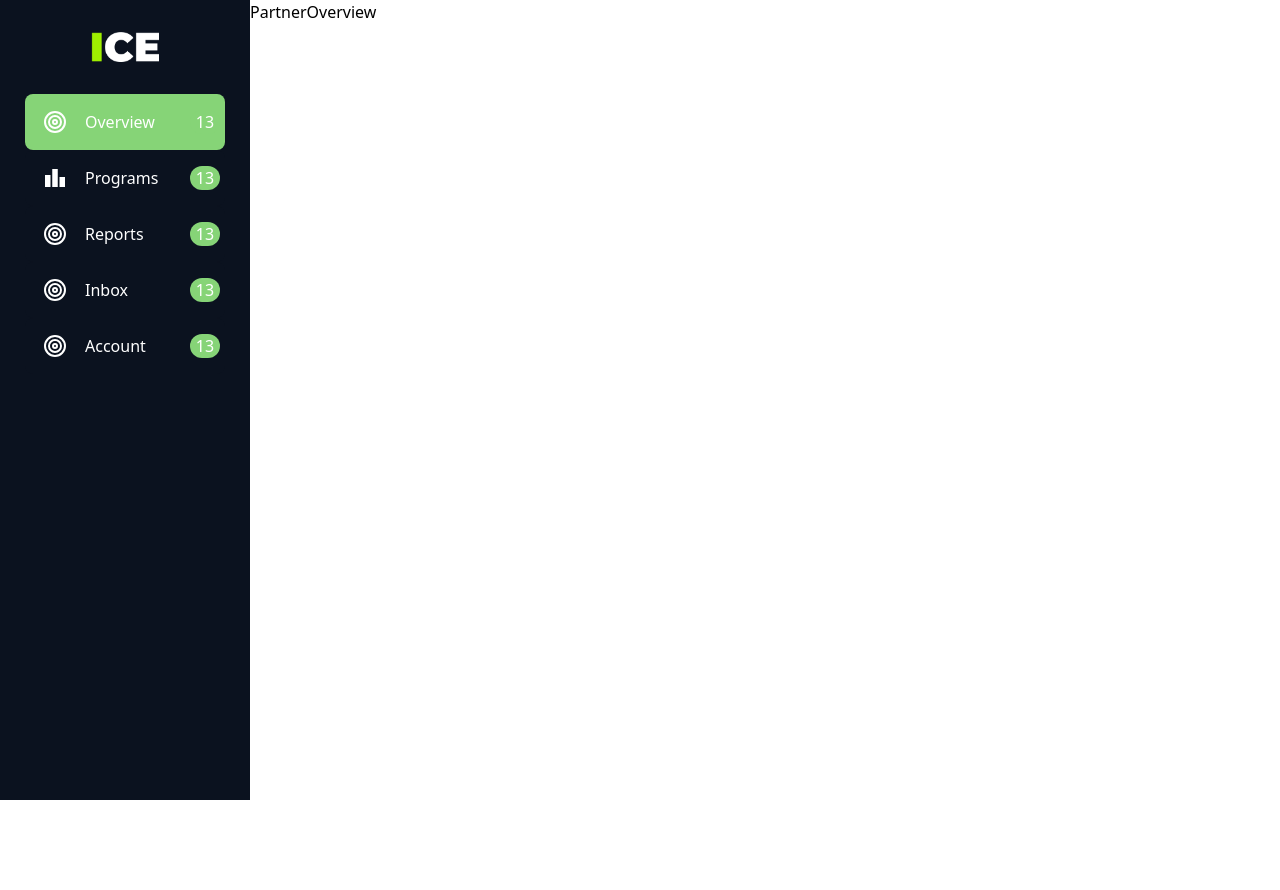
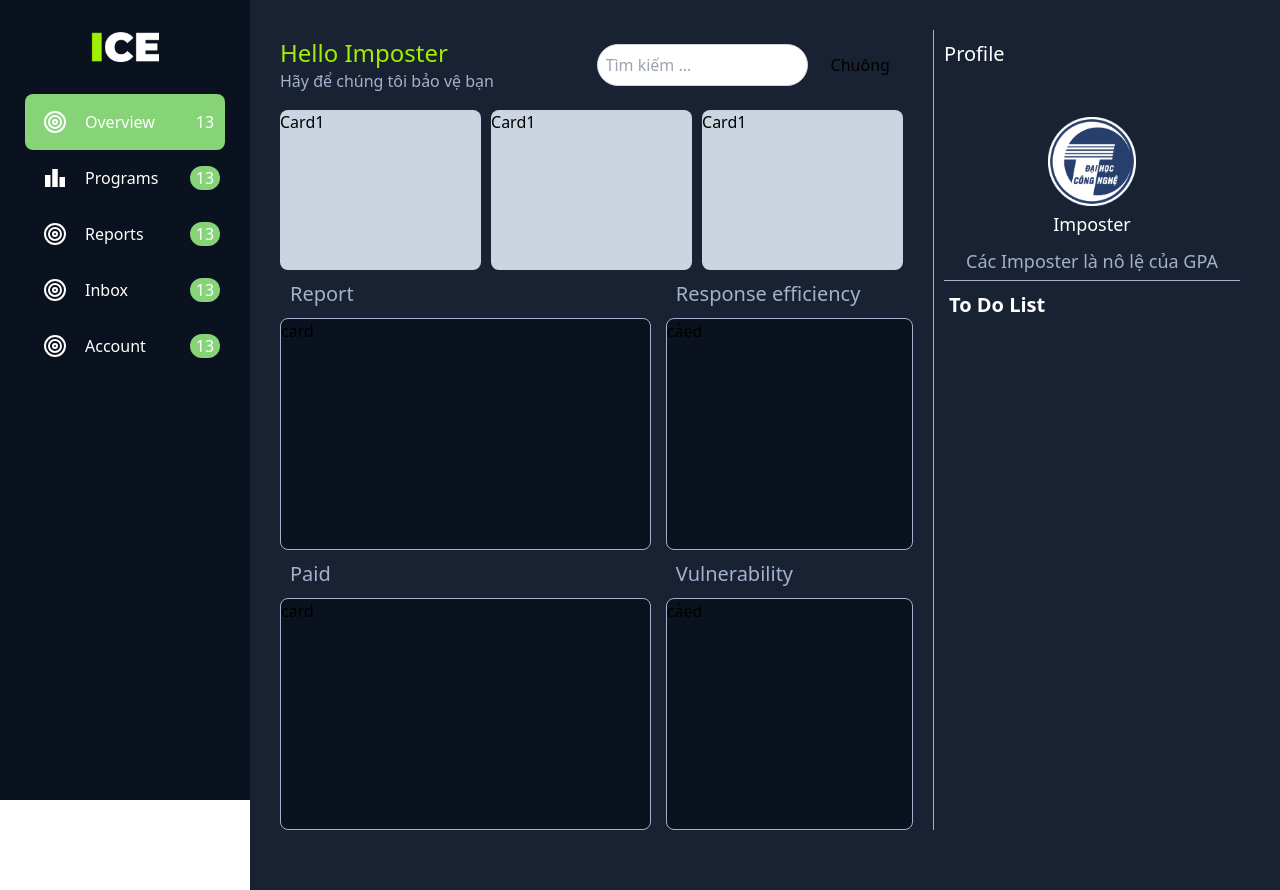
Before and after one commit to dinh-namle/ICE-INT3306-8, a React (Vite) app: page /partner/overview in a window 1280 px wide. Before the commit the page ends 800 px from the top, so only its background shows below. Built offline with nearby package versions, Linux system fonts and the light colour scheme.

Commit message:
add partner overview

```diff
--- a/src/pages/Partner/PartnerOverview.tsx
+++ b/src/pages/Partner/PartnerOverview.tsx
@@ -1,10 +1,77 @@
 import { useState } from 'react';
 import { useNavigate } from 'react-router-dom';
+import { PartnerSearch } from '../../components';
 
-const PartnerOverview = () => {
+const PartnerOverview: React.FC = () => {
     const navigate = useNavigate();
+    const [searchTerm1, setSearchTerm1] = useState<string>('');
+    const userName = "Imposter";
+
+    const handleSearchChange1 = (e: React.ChangeEvent<HTMLInputElement>) => {
+        setSearchTerm1(e.target.value);
+    };
+
+    const handleKeyPress1 = (e: React.KeyboardEvent<HTMLInputElement>) => {
+        if (e.key === 'Enter') {
+            console.log('Tìm kiếm ô 1:', searchTerm1);
+        }
+    };
+
     return (
-        <div>PartnerOverview</div>
+        <div className="bg-main1-2 min-h-screen w-full flex flex-row items-stretch overflow-y-auto pl-[30px] pr-[30px] pt-[30px] pb-[60px]">
+            <div className="basis-2/3 flex flex-col min-h-screen mr-[20px]">
+                <div className="basis-[10%] flex justify-center items-center w-full pb-[10px]">
+                    <PartnerSearch
+                        searchTerm={searchTerm1}
+                        onSearchChange={handleSearchChange1}
+                        onSearchKeyPress={handleKeyPress1}
+                    />
+                </div>
+
+                <div className="basis-[20%] flex flex-row w-full">
+                    <div className="basis-1/3 bg-slate-300 mr-[10px] rounded-lg">Card1</div>
+                    <div className="basis-1/3 bg-slate-300 mr-[10px] rounded-lg">Card1</div>
+                    <div className="basis-1/3 bg-slate-300 mr-[10px] rounded-lg">Card1</div>
+                </div>
+
+                <div className="basis-[35%] flex flex-row w-full">
+                    <div className="basis-[60%] flex flex-col h-full mr-[15px] overflow-hidden">
+                        <div className="basis-[10%] m-[10px]"><span className="text-xl text-main1-3">Report</span></div>
+                        <div className="basis-[90%] bg-main1-1 border-[0.25px] border-main1-3 rounded-lg flex h-full">card</div>
+                    </div>
+                    <div className="basis-[40%] flex flex-col h-full">
+                        <div className="basis-[10%] m-[10px]"><span className="text-xl text-main1-3">Response efficiency</span></div>
+                        <div className="basis-[90%] bg-main1-1 border-[0.25px] border-main1-3 rounded-lg flex h-full">cảed</div>
+                    </div>
+                </div>
+
+                <div className="basis-[35%] flex flex-row w-full">
+                    <div className="basis-[60%] flex flex-col h-full mr-[15px] overflow-hidden">
+                        <div className="basis-[10%] m-[10px]"><span className="text-xl text-main1-3">Paid</span></div>
+                        <div className="basis-[90%] bg-main1-1 border-[0.25px] border-main1-3 rounded-lg flex h-full">card</div>
+                    </div>
+                    <div className="basis-[40%] flex flex-col h-full">
+                        <div className="basis-[10%] m-[10px]"><span className="text-xl text-main1-3">Vulnerability</span></div>
+                        <div className="basis-[90%] bg-main1-1 border-[0.25px] border-main1-3 rounded-lg flex h-full">cảed</div>
+                    </div>
+                </div>
+
+
+            </div>
+            <div className="basis-1/3 min-h-screen flex flex-col border-l-[0.25px] border-main1-3 p-[10px]">
+                <div className="basis-[10%]">
+                    <span className="text-white text-xl">Profile</span>
+                </div>
+                <div className="basis-[20%] w-full flex flex-col items-center border-b-[0.25px] border-main1-3">
+                    <img src="/Logo_UET.png" alt="" className="w-[30%] h-auto" />
+                    <span className="text-[18px] text-white mt-[5px] mb-[5px]">{userName}</span>
+                    <span className="text-[18px] text-main1-3 mt-[5px] mb-[5px]">Các Imposter là nô lệ của GPA</span>
+                </div>
+                <div className="basis-[70%] p-[5px] pt-[10px]">
+                    <span className="text-xl text-white"><b>To Do List</b></span>
+                </div>
+            </div>
+        </div>
     )
 }
 
```
